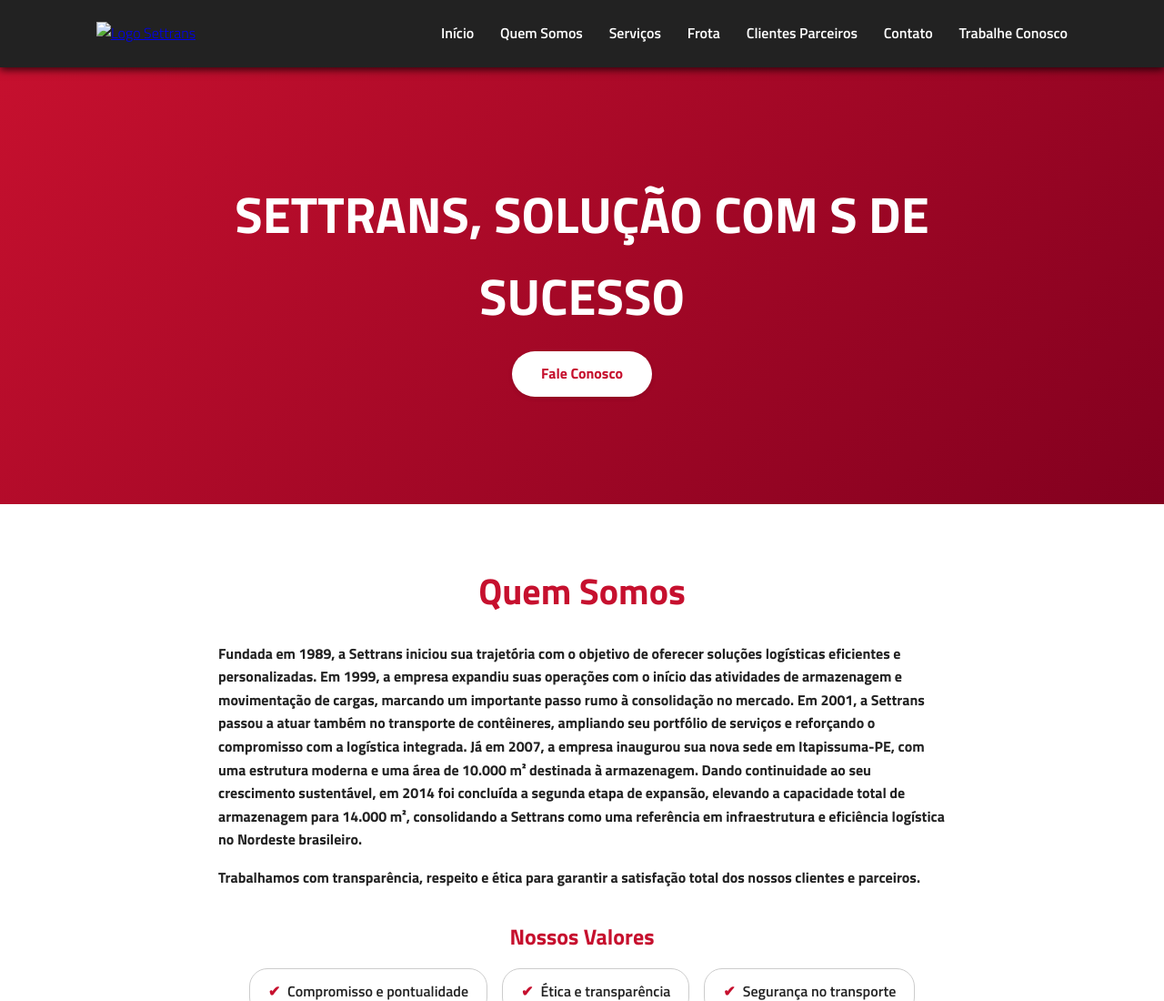
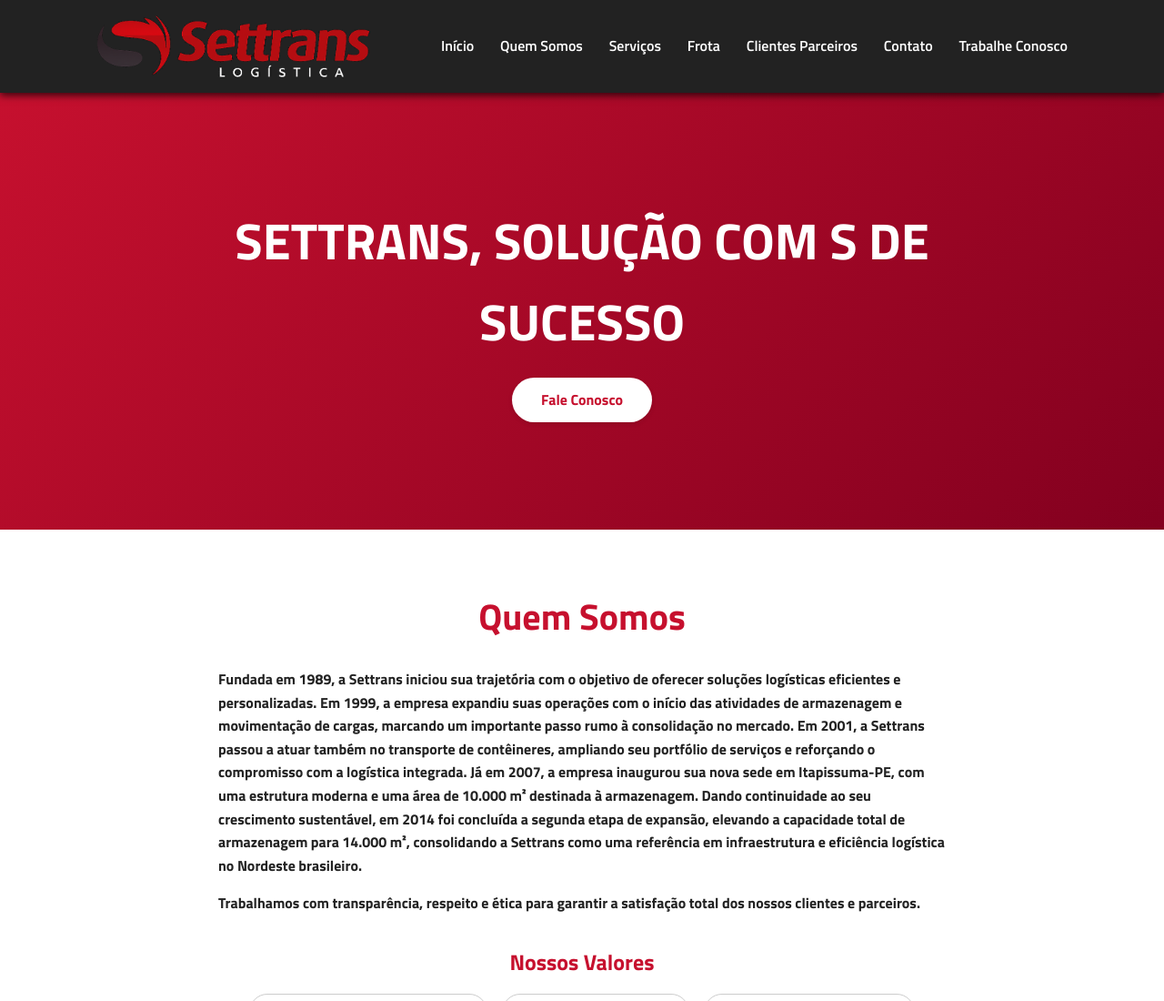
Before and after one commit to victorjsousa/site-atualizado-settrans, a plain HTML site: page index.html in a window 1280 px wide. Shown: the top 1100 px of the page at 91% size. Drawn offline with Linux system fonts and the light colour scheme.

Commit message:
Update index.html

```diff
--- a/index.html
+++ b/index.html
@@ -15,7 +15,7 @@
   <header class="navbar">
     <div class="container nav-container">
       <a href="#home" class="logo">
-        <img src="imagens/settrans_logo_transparente.png" alt="Logo Settrans" style="max-height: 70px; width: auto;">
+        <img src="settrans_logo_transparente.png" alt="Logo Settrans" style="max-height: 70px; width: auto;">
       </a>
       <nav aria-label="Navegação Principal">
         <ul class="nav-links">
```
